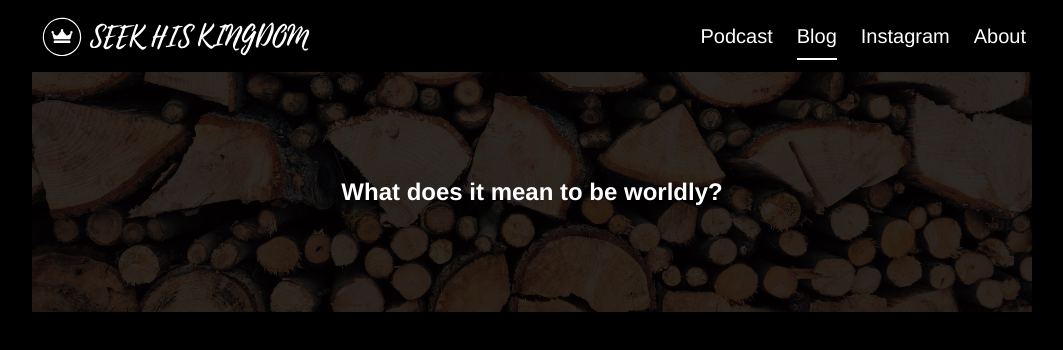
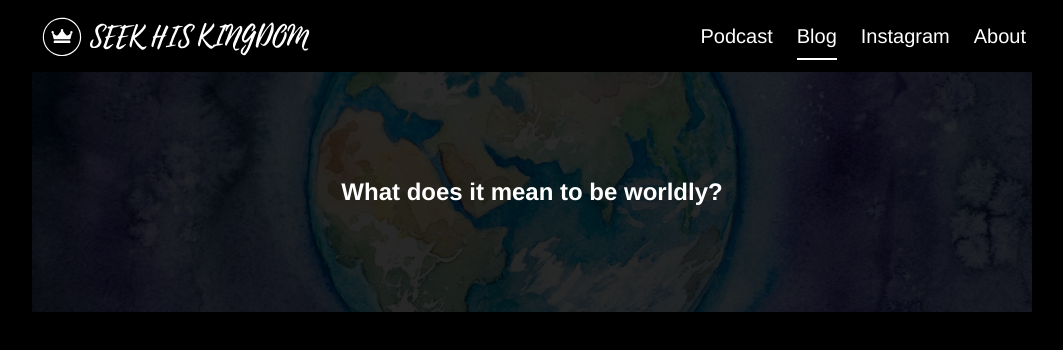
Before and after one commit to andreyrd/seekhiskingdom.com, a Vue app: page /blog in a window 1280 px wide. Shown: the top 350 px of the page, without its empty margins (108-1171 px from the left). Built offline with nearby package versions, Linux system fonts and the light colour scheme.

Commit message:
new photo

```diff
--- a/src/views/Blog.vue
+++ b/src/views/Blog.vue
@@ -2,7 +2,7 @@
 	<div class="blog">
 		<div class="post">
 			<router-link to="/blog/what-does-it-mean-to-be-worldly" class="feature">
-				<Feature :img="require('@/assets/blog.jpg')" text="What does it mean to be worldly?" />
+				<Feature :img="require('@/assets/blog-post.jpg')" text="What does it mean to be worldly?" />
 			</router-link>
 		</div>
 	</div>
--- a/src/views/BlogPost.vue
+++ b/src/views/BlogPost.vue
@@ -1,6 +1,6 @@
 <template>
 	<div class="blog post">
-		<Feature :img="require('@/assets/blog.jpg')" text="What does it mean to be worldly?" size="small" />
+		<Feature :img="require('@/assets/blog-post.jpg')" text="What does it mean to be worldly?" size="small" />
 		<div class="author">Daniel Bozhko</div>
 
 		<p class="quote">
```
Also changed, not shown: src/assets/blog-post.jpg (added).
